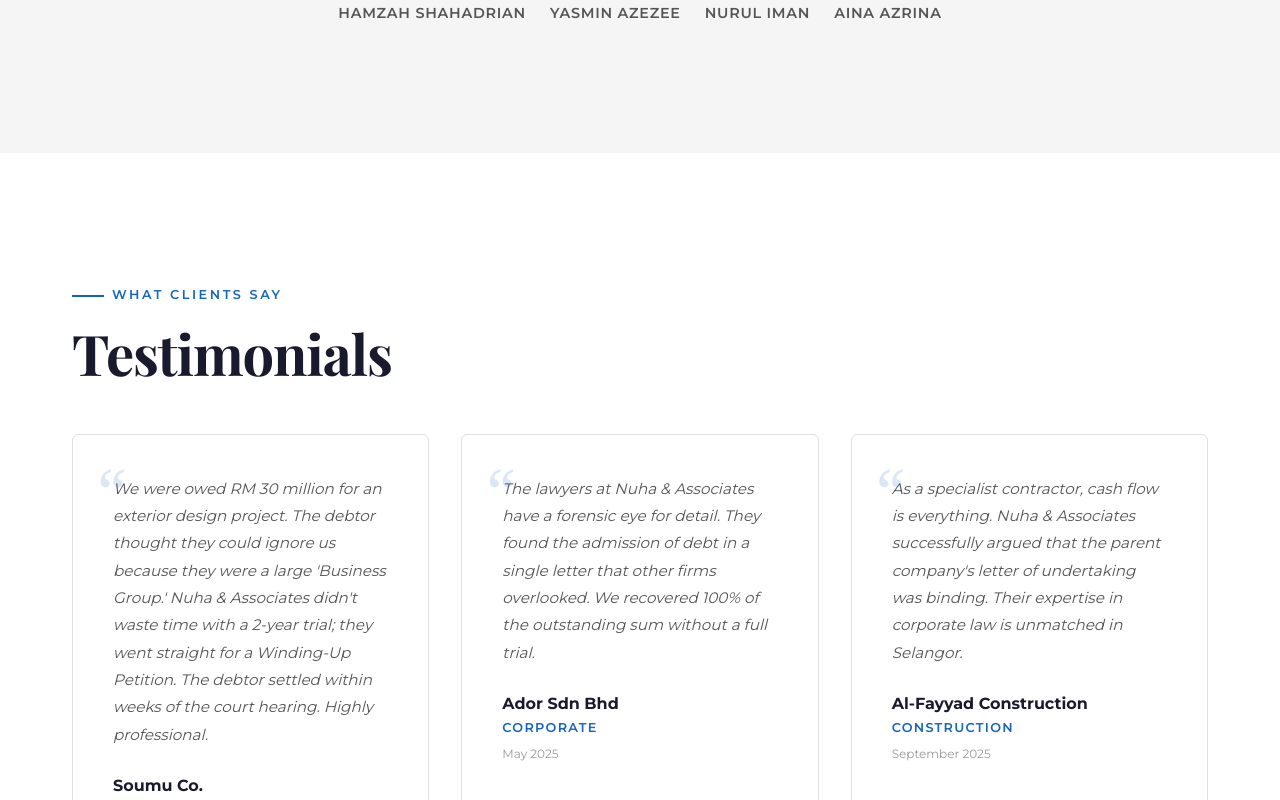
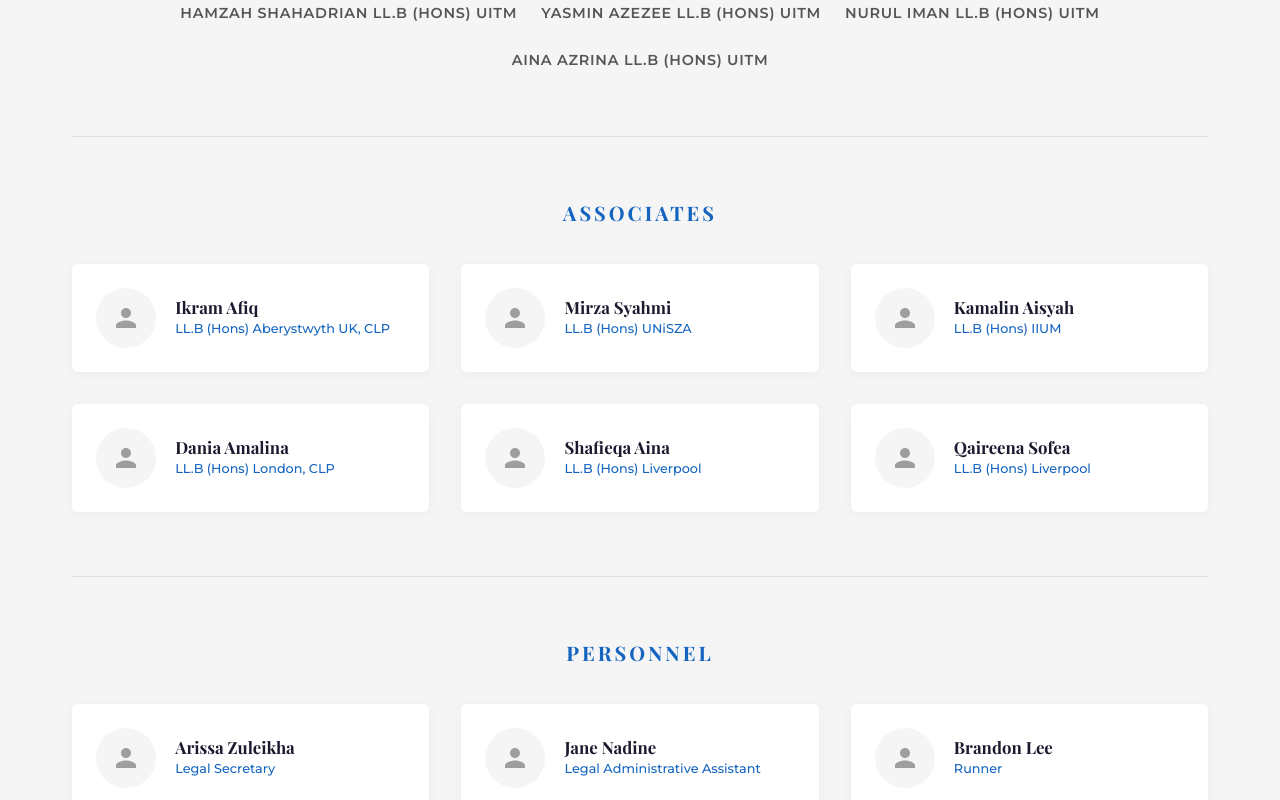
Before and after one commit to EtramaDiRaizel/nuhaassociatelaw, a Next.js app: page / in a window 1280 px wide. Shown: the part 5320-6120 px from the top of the page. Built offline with nearby package versions, Linux system fonts and the light colour scheme.

Commit message:
Update team section qualifications and add Associates/Personnel sections

```diff
--- a/src/app/globals.css
+++ b/src/app/globals.css
@@ -718,6 +718,79 @@ a {
   color: #555;
 }
 
+/* Team Subsections (Associates/Personnel) */
+.team__subsection {
+  margin-top: 4rem;
+  padding-top: 4rem;
+  border-top: 1px solid var(--grey-light);
+}
+
+.team__subsection-title {
+  font-size: 1.25rem;
+  text-transform: uppercase;
+  letter-spacing: 0.15em;
+  color: var(--blue-primary);
+  margin-bottom: 2.5rem;
+  text-align: center;
+  position: relative;
+}
+
+.team__grid {
+  display: grid;
+  grid-template-columns: repeat(auto-fill, minmax(280px, 1fr));
+  gap: 2rem;
+}
+
+.member-card {
+  background: var(--white);
+  padding: 1.5rem;
+  border-radius: var(--radius);
+  display: flex;
+  align-items: center;
+  gap: 1.2rem;
+  box-shadow: 0 2px 12px rgba(0,0,0,0.04);
+  transition: all var(--transition-fast);
+}
+
+.member-card:hover {
+  transform: translateY(-3px);
+  box-shadow: var(--shadow-card);
+}
+
+.member-card__placeholder {
+  width: 60px;
+  height: 60px;
+  background: var(--off-white);
+  border-radius: 50%;
+  display: flex;
+  align-items: center;
+  justify-content: center;
+  color: var(--grey-mid);
+  flex-shrink: 0;
+}
+
+.member-card__placeholder svg {
+  width: 30px;
+  height: 30px;
+}
+
+.member-card__info {
+  flex: 1;
+}
+
+.member-card__name {
+  font-size: 1.05rem;
+  margin-bottom: 0.2rem;
+  color: var(--dark);
+}
+
+.member-card__qual {
+  font-size: 0.8rem;
+  color: var(--blue-primary);
+  font-weight: 500;
+  line-height: 1.3;
+}
+
 /* ===== TESTIMONIALS ===== */
 .testimonials {
   padding: 8rem 0;
--- a/src/app/page.tsx
+++ b/src/app/page.tsx
@@ -224,7 +224,7 @@ export default function Home() {
                   className="partner-card__photo"
                 />
                 <div className="partner-card__info">
-                  <h3 className="partner-card__name">Nur Nuha</h3>
+                  <h3 className="partner-card__name">Nur Nuha LL.B (Hons) UiTM</h3>
                   <p className="partner-card__role">Managing Partner</p>
                   <p className="partner-card__specialty">
                     Corporate Litigation Specialist
@@ -240,7 +240,9 @@ export default function Home() {
                   className="partner-card__photo"
                 />
                 <div className="partner-card__info">
-                  <h3 className="partner-card__name">Nurliyana Amani</h3>
+                  <h3 className="partner-card__name">
+                    Nurliyana Amani LL.B (Hons) UiTM
+                  </h3>
                   <p className="partner-card__role">Senior Partner</p>
                   <p className="partner-card__specialty">
                     Infrastructure Disputes Expert
@@ -259,10 +261,67 @@ export default function Home() {
                 <img src="/team/Team.jpg" alt="Senior Associates Team" />
               </div>
               <div className="team__names">
-                <span>Hamzah Shahadrian</span>
-                <span>Yasmin Azezee</span>
-                <span>Nurul Iman</span>
-                <span>Aina Azrina</span>
+                <span>Hamzah Shahadrian LL.B (Hons) UiTM</span>
+                <span>Yasmin Azezee LL.B (Hons) UiTM</span>
+                <span>Nurul Iman LL.B (Hons) UiTM</span>
+                <span>Aina Azrina LL.B (Hons) UiTM</span>
+              </div>
+            </div>
+          </ScrollReveal>
+          <ScrollReveal delay={400}>
+            <div className="team__subsection">
+              <h3 className="team__subsection-title">Associates</h3>
+              <div className="team__grid">
+                {[
+                  {
+                    name: "Ikram Afiq",
+                    qual: "LL.B (Hons) Aberystwyth UK, CLP",
+                  },
+                  { name: "Mirza Syahmi", qual: "LL.B (Hons) UNiSZA" },
+                  { name: "Kamalin Aisyah", qual: "LL.B (Hons) IIUM" },
+                  { name: "Dania Amalina", qual: "LL.B (Hons) London, CLP" },
+                  { name: "Shafieqa Aina", qual: "LL.B (Hons) Liverpool" },
+                  { name: "Qaireena Sofea", qual: "LL.B (Hons) Liverpool" },
+                ].map((person, i) => (
+                  <div key={i} className="member-card">
+                    <div className="member-card__placeholder">
+                      <svg viewBox="0 0 24 24" fill="currentColor">
+                        <path d="M12 12c2.21 0 4-1.79 4-4s-1.79-4-4-4-4 1.79-4 4 1.79 4 4 4zm0 2c-2.67 0-8 1.34-8 4v2h16v-2c0-2.66-5.33-4-8-4z" />
+                      </svg>
+                    </div>
+                    <div className="member-card__info">
+                      <h4 className="member-card__name">{person.name}</h4>
+                      <p className="member-card__qual">{person.qual}</p>
+                    </div>
+                  </div>
+                ))}
+              </div>
+            </div>
+          </ScrollReveal>
+          <ScrollReveal delay={500}>
+            <div className="team__subsection">
+              <h3 className="team__subsection-title">Personnel</h3>
+              <div className="team__grid">
+                {[
+                  { name: "Arissa Zuleikha", qual: "Legal Secretary" },
+                  {
+                    name: "Jane Nadine",
+                    qual: "Legal Administrative Assistant",
+                  },
+                  { name: "Brandon Lee", qual: "Runner" },
+                ].map((person, i) => (
+                  <div key={i} className="member-card">
+                    <div className="member-card__placeholder">
+                      <svg viewBox="0 0 24 24" fill="currentColor">
+                        <path d="M12 12c2.21 0 4-1.79 4-4s-1.79-4-4-4-4 1.79-4 4 1.79 4 4 4zm0 2c-2.67 0-8 1.34-8 4v2h16v-2c0-2.66-5.33-4-8-4z" />
+                      </svg>
+                    </div>
+                    <div className="member-card__info">
+                      <h4 className="member-card__name">{person.name}</h4>
+                      <p className="member-card__qual">{person.qual}</p>
+                    </div>
+                  </div>
+                ))}
               </div>
             </div>
           </ScrollReveal>
@@ -341,8 +400,7 @@ export default function Home() {
               Client Portal
             </h2>
             <p className="section-subtext section-subtext--white">
-              Insert your IC number and the last 2 digits of your mobile number
-              to track your case.
+              Insert your reference case number to track your case.
             </p>
           </ScrollReveal>
 
```
